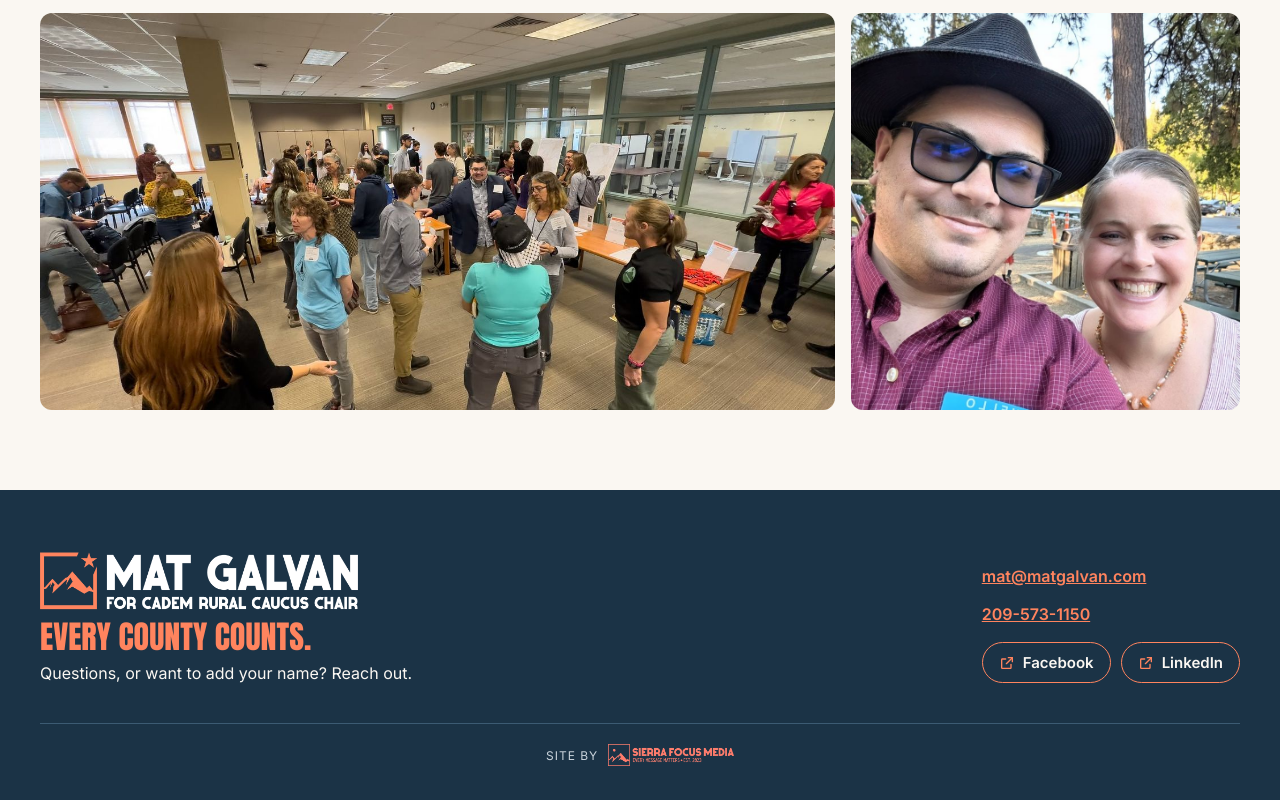
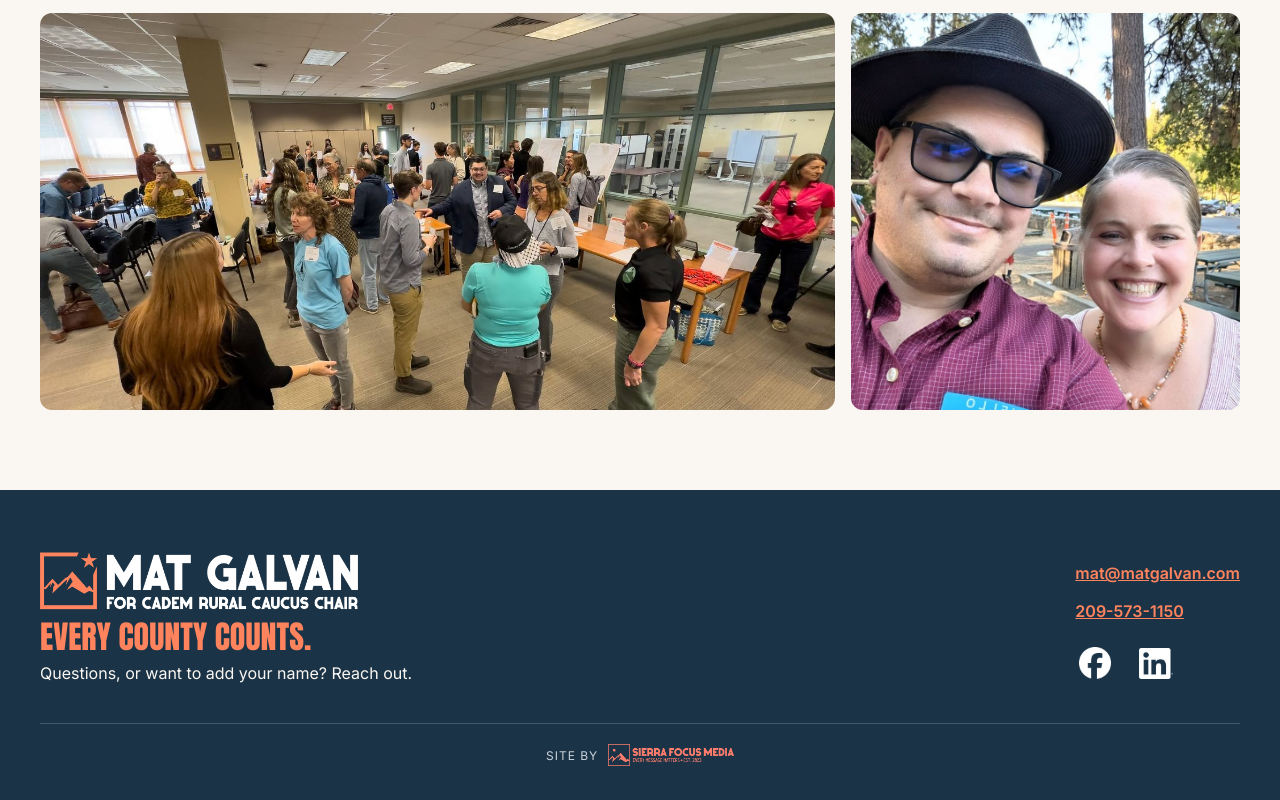
Before and after one commit to sierrafocusmedia/matgalvan.com, a plain HTML site: page index.html in a window 1280 px wide. Shown: the part 5570-6370 px from the top of the page. Drawn offline with Linux system fonts and the light colour scheme.

Commit message:
Use official Facebook and LinkedIn icons in footer
Co-Authored-By: Claude Opus 5.5 <noreply@anthropic.com>
Claude-Session: https://claude.ai/code/session_01K1c29HQm88n3qfBgfj8GT1

```diff
--- a/index.html
+++ b/index.html
@@ -221,7 +221,7 @@ footer{padding:48px 20px !important}
 <div style="display: flex; flex-direction: column; gap: 6px; font-size: 16px">
 <a href="mailto:mat@matgalvan.com" style="color: #FF845E; font-weight: 600; padding: 6px 0">mat@matgalvan.com</a>
 <a href="tel:+12095731150" style="color: #FF845E; font-weight: 600; padding: 6px 0">209-573-1150</a>
-<div style="display: flex; flex-wrap: wrap; gap: 10px; margin-top: 6px"><a href="https://www.facebook.com/mathew.galvan" target="_blank" rel="noopener" style="display: inline-flex; align-items: center; gap: 8px; border: 1.5px solid #FF845E; border-radius: 999px; padding: 10px 16px; color: #FAF7F2; text-decoration: none; font-size: 15px; font-weight: 600"><svg width="16" height="16" viewBox="0 0 24 24" aria-hidden="true" fill="none" stroke="#FF845E" stroke-width="2" stroke-linecap="round" stroke-linejoin="round"><path d="M14 4h6v6"></path><path d="M20 4l-9 9"></path><path d="M18 14v5a1 1 0 0 1-1 1H5a1 1 0 0 1-1-1V7a1 1 0 0 1 1-1h5"></path></svg>Facebook</a><a href="https://www.linkedin.com/in/mathgalv/" target="_blank" rel="noopener" style="display: inline-flex; align-items: center; gap: 8px; border: 1.5px solid #FF845E; border-radius: 999px; padding: 10px 16px; color: #FAF7F2; text-decoration: none; font-size: 15px; font-weight: 600"><svg width="16" height="16" viewBox="0 0 24 24" aria-hidden="true" fill="none" stroke="#FF845E" stroke-width="2" stroke-linecap="round" stroke-linejoin="round"><path d="M14 4h6v6"></path><path d="M20 4l-9 9"></path><path d="M18 14v5a1 1 0 0 1-1 1H5a1 1 0 0 1-1-1V7a1 1 0 0 1 1-1h5"></path></svg>LinkedIn</a></div>
+<div style="display: flex; gap: 20px; align-items: center; margin-top: 10px"><a href="https://www.facebook.com/mathew.galvan" target="_blank" rel="noopener" aria-label="Mat Galvan on Facebook" style="display: inline-flex; padding: 4px"><img src="assets/facebook.png" alt="" width="32" height="32" style="width: 32px; height: 32px"></a><a href="https://www.linkedin.com/in/mathgalv/" target="_blank" rel="noopener" aria-label="Mat Galvan on LinkedIn" style="display: inline-flex; padding: 4px"><img src="assets/linkedin.png" alt="" width="34" height="32" style="width: auto; height: 31px"></a></div>
 </div>
 </div>
 <div style="max-width: 1200px; margin: 40px auto 0; padding-top: 20px; border-top: 1px solid #3C5B73; display: flex; justify-content: center"><a href="https://sierrafocusmedia.com" target="_blank" rel="noopener" style="display: inline-flex; align-items: center; gap: 10px; color: #C9D3DB; text-decoration: none; font-size: 12px; letter-spacing: 1px">SITE BY<img src="assets/sfm-logo.png" alt="Sierra Focus Media" width="480" height="84" style="height: 22px; width: auto"></a></div>
```
Also changed, not shown: assets/facebook.png (added), assets/linkedin.png (added).
